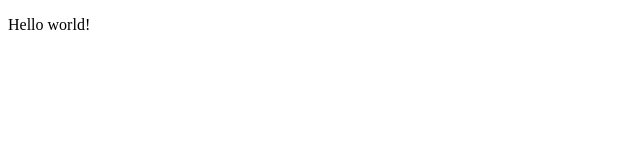
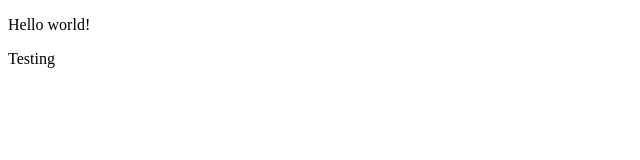
Before and after one commit to jenlbreitinger2019/code_louisville_project_2021, a plain HTML site: page index.html in a window 1280 px wide. Shown: the full height of the page, 0-640 px from the left. Drawn offline with Linux system fonts and the light colour scheme.

Commit message:
Added a testing span

```diff
--- a/index.html
+++ b/index.html
@@ -7,5 +7,6 @@
 </head>
 <body>
     <p>Hello world!</p>
+    <span>Testing</span>
 </body>
 </html>
```
